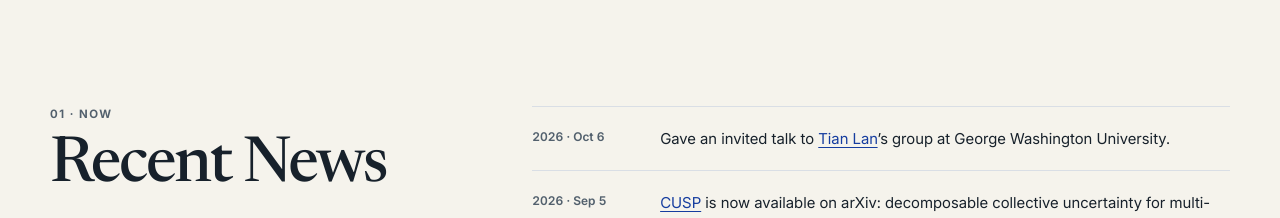
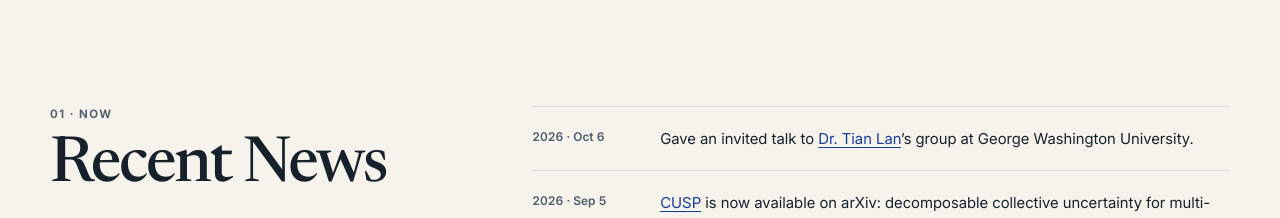
Before and after one commit to chungenyu6/my-personal-website, a plain HTML site: page index.html in a window 1280 px wide. Shown: the part 880-1098 px from the top of the page. Drawn offline with Linux system fonts and the light colour scheme.

Commit message:
Add Dr. title for Tian Lan

```diff
--- a/index.html
+++ b/index.html
@@ -131,7 +131,7 @@
           <ol class="news-list">
             <li class="news-item">
               <time datetime="2026-10-06">2026 · Oct 6</time>
-              <p>Gave an invited talk to <a href="https://www.linkedin.com/in/tian-lan-111216b5/">Tian Lan</a>’s group at George Washington University.</p>
+              <p>Gave an invited talk to <a href="https://www.linkedin.com/in/tian-lan-111216b5/">Dr. Tian Lan</a>’s group at George Washington University.</p>
             </li>
             <li class="news-item">
               <time datetime="2026-09-05">2026 · Sep 5</time>
```
Also changed, not shown: news/index.html (+1 -1 lines).
